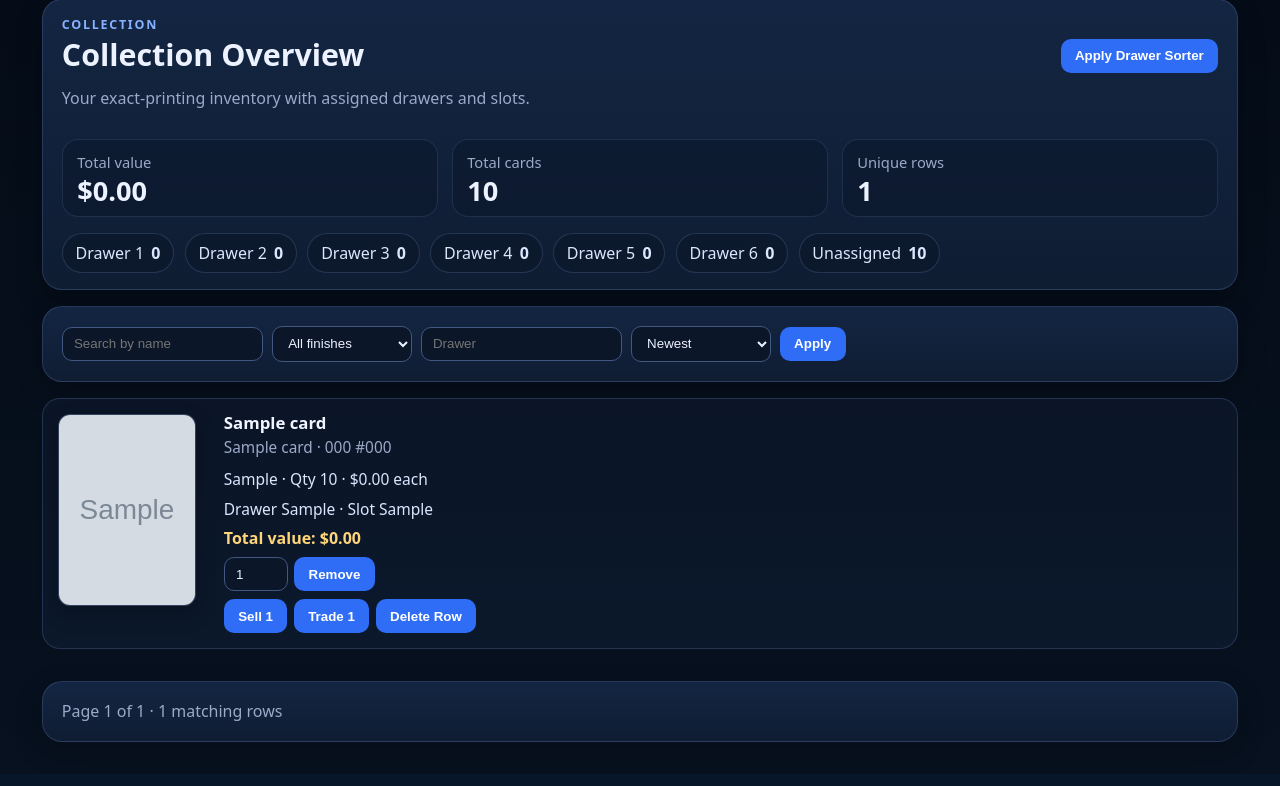
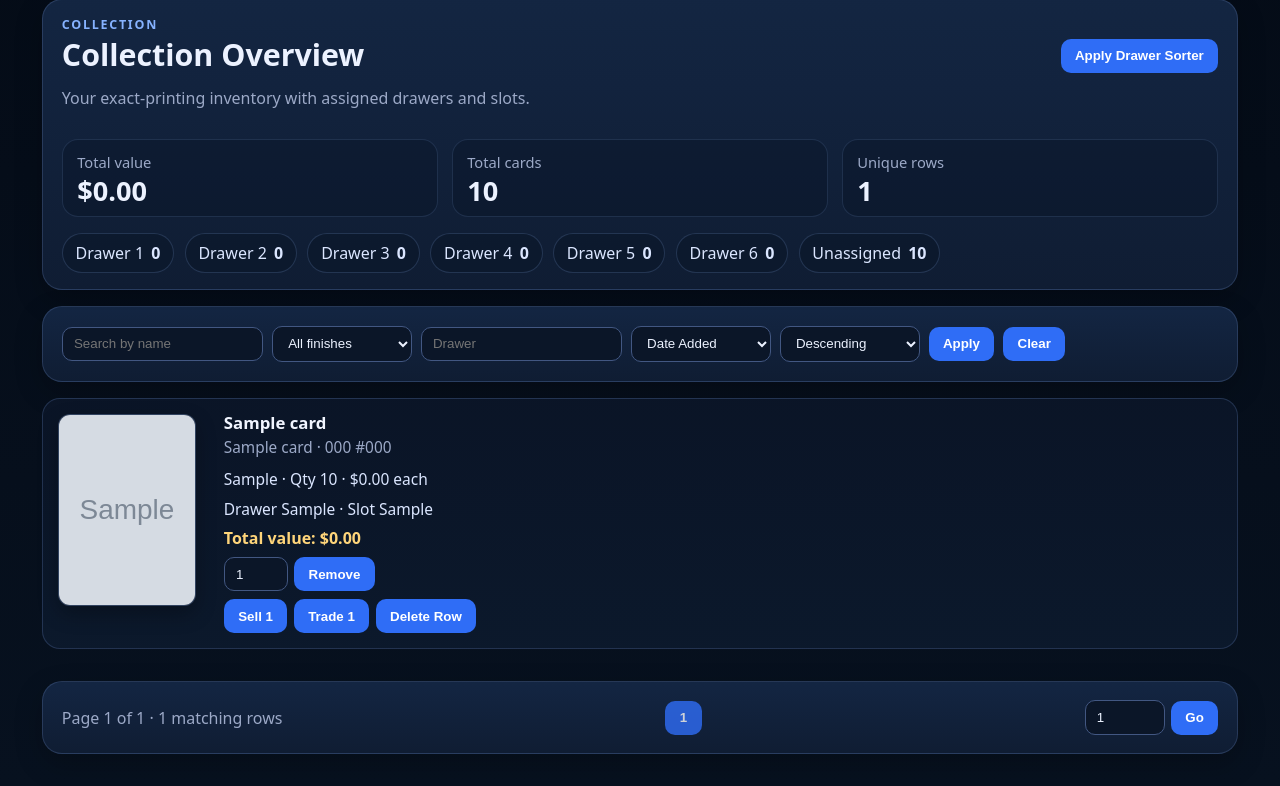
Before and after one commit to jasonvandeventer/mana-archive, a FastAPI app: page /collection in a window 1280 px wide. Shown: the part 136-922 px from the top of the page. Run offline with FastAPI, Linux system fonts and the light colour scheme; tables that the repository leaves empty hold one stand-in row (values such as "Sample post"); grey boxes marked "Sample" are stand-in pictures; parts of the project's set-up code (start-up, migrations or seed data) failed here and were passed over.

Commit message:
2.0.13: Updated collection search dropdown and sorting by card price

```diff
--- a/app/inventory_service.py
+++ b/app/inventory_service.py
@@ -230,11 +230,13 @@ def list_inventory_rows(
     finish: str = "",
     drawer: str = "",
     sort: str = "newest",
+    direction: str = "desc",
     page: int = 1,
     per_page: int = 50,
 ) -> tuple[list[InventoryRow], int]:
     page = max(page, 1)
     per_page = max(1, min(per_page, 100))
+    reverse = direction == "desc"
 
     base_query = session.query(InventoryRow).options(joinedload(InventoryRow.card)).join(Card)
 
@@ -252,40 +254,44 @@ def list_inventory_rows(
     # SQL-sortable cases
     if sort == "name":
         query = base_query.order_by(
-            Card.name.asc(),
-            Card.set_code.asc(),
-            Card.collector_number.asc(),
-            InventoryRow.id.asc(),
+            Card.name.desc() if reverse else Card.name.asc(),
+            Card.set_code.desc() if reverse else Card.set_code.asc(),
+            Card.collector_number.desc() if reverse else Card.collector_number.asc(),
+            InventoryRow.id.desc() if reverse else InventoryRow.id.asc(),
         )
         rows = query.offset((page - 1) * per_page).limit(per_page).all()
 
     elif sort == "set":
         query = base_query.order_by(
-            Card.set_code.asc(),
-            Card.collector_number.asc(),
-            Card.name.asc(),
-            InventoryRow.id.asc(),
+            Card.set_code.desc() if reverse else Card.set_code.asc(),
+            Card.collector_number.desc() if reverse else Card.collector_number.asc(),
+            Card.name.desc() if reverse else Card.name.asc(),
+            InventoryRow.id.desc() if reverse else InventoryRow.id.asc(),
         )
         rows = query.offset((page - 1) * per_page).limit(per_page).all()
 
     elif sort == "placement":
-        # Still Python-side because of assign_drawer/drawer_sort_key
         rows = base_query.all()
-        rows.sort(key=lambda r: (assign_drawer(r.card, r.finish), drawer_sort_key(r)))
+        rows.sort(
+            key=lambda r: (assign_drawer(r.card, r.finish), drawer_sort_key(r)),
+            reverse=reverse,
+        )
         start = (page - 1) * per_page
         end = start + per_page
         rows = rows[start:end]
 
     elif sort == "value":
-        # Still Python-side because effective_price() is Python logic
         rows = base_query.all()
-        rows.sort(key=lambda r: effective_price(r.card, r.finish) * r.quantity, reverse=True)
+        rows.sort(
+            key=lambda r: effective_price(r.card, r.finish),
+            reverse=reverse,
+        )
         start = (page - 1) * per_page
         end = start + per_page
         rows = rows[start:end]
 
     else:
-        query = base_query.order_by(InventoryRow.id.desc())
+        query = base_query.order_by(InventoryRow.id.desc() if reverse else InventoryRow.id.asc())
         rows = query.offset((page - 1) * per_page).limit(per_page).all()
 
     return rows, total_count
--- a/app/main.py
+++ b/app/main.py
@@ -342,6 +342,7 @@ def collection_page(
     finish: str = "",
     drawer: str = "",
     sort: str = "newest",
+    direction: str = "desc",
     page: int = 1,
 ):
     session = get_session()
@@ -354,6 +355,7 @@ def collection_page(
             finish=finish,
             drawer=drawer,
             sort=sort,
+            direction=direction,
             page=page,
             per_page=per_page,
         )
@@ -405,6 +407,7 @@ def collection_page(
             "finish_filter": finish,
             "drawer_filter": drawer,
             "sort": sort,
+            "direction": direction,
             "page": page,
             "per_page": per_page,
             "total_count": total_count,
--- a/app/templates/collection.html
+++ b/app/templates/collection.html
@@ -52,12 +52,20 @@
              placeholder="Drawer"
              value="{{ drawer_filter }}">
       <select name="sort">
-        <option value="newest" {% if sort == 'newest' %}selected{% endif %}>Newest</option>
+        <option value="newest" {% if sort == 'newest' %}selected{% endif %}>Date Added</option>
         <option value="name" {% if sort == 'name' %}selected{% endif %}>Name</option>
         <option value="set" {% if sort == 'set' %}selected{% endif %}>Set</option>
-        <option value="value" {% if sort == 'value' %}selected{% endif %}>Value</option>
+        <option value="value" {% if sort == 'value' %}selected{% endif %}>Price (Each)</option>
+        <option value="placement" {% if sort == 'placement' %}selected{% endif %}>Placement</option>
+      </select>
+      <select name="direction">
+        <option value="asc" {% if direction == 'asc' %}selected{% endif %}>Ascending</option>
+        <option value="desc" {% if direction == 'desc' %}selected{% endif %}>Descending</option>
       </select>
       <button type="submit">Apply</button>
+      <a href="/collection">
+        <button type="button">Clear</button>
+      </a>
     </form>
   </section>
   {% if items %}
@@ -137,20 +145,59 @@
       </div>
     </section>
     <section class="panel controls-panel" style="margin-top: 1rem;">
-      <div class="hero-row" style="align-items: center;">
+      <div class="hero-row"
+           style="align-items: center;
+                  justify-content: space-between;
+                  gap: 1rem;
+                  flex-wrap: wrap">
         <div class="muted">Page {{ page }} of {{ total_pages }} · {{ total_count }} matching rows</div>
-        <div style="display: flex; gap: 0.5rem; flex-wrap: wrap;">
+        <div style="display: flex;
+                    gap: 0.5rem;
+                    flex-wrap: wrap;
+                    align-items: center">
           {% if page > 1 %}
-            <a href="/collection?search={{ search }}&finish={{ finish_filter }}&drawer={{ drawer_filter }}&sort={{ sort }}&page={{ page - 1 }}">
+            <a href="/collection?search={{ search }}&finish={{ finish_filter }}&drawer={{ drawer_filter }}&sort={{ sort }}&direction={{ direction }}&page={{ page - 1 }}">
               <button type="button">Previous</button>
             </a>
           {% endif %}
+          {% for p in range(1, total_pages + 1) %}
+            {% if p == 1 or p == total_pages or (p >= page - 2 and p <= page + 2) %}
+              <a href="/collection?search={{ search }}&finish={{ finish_filter }}&drawer={{ drawer_filter }}&sort={{ sort }}&direction={{ direction }}&page={{ p }}">
+                <button type="button"
+                        {% if p == page %}style="font-weight: bold; opacity: 0.8;"{% endif %}>{{ p }}</button>
+              </a>
+            {% elif p == 2 and page > 4 %}
+              <span class="muted">…</span>
+            {% elif p == total_pages - 1 and page < total_pages - 3 %}
+              <span class="muted">…</span>
+            {% endif %}
+          {% endfor %}
           {% if page < total_pages %}
-            <a href="/collection?search={{ search }}&finish={{ finish_filter }}&drawer={{ drawer_filter }}&sort={{ sort }}&page={{ page + 1 }}">
+            <a href="/collection?search={{ search }}&finish={{ finish_filter }}&drawer={{ drawer_filter }}&sort={{ sort }}&direction={{ direction }}&page={{ page + 1 }}">
               <button type="button">Next</button>
             </a>
           {% endif %}
         </div>
+        <form method="get"
+              action="/collection"
+              class="inline-form"
+              style="gap: 0.4rem;
+                     align-items: center">
+          <input type="hidden" name="search" value="{{ search }}">
+          <input type="hidden" name="finish" value="{{ finish_filter }}">
+          <input type="hidden" name="drawer" value="{{ drawer_filter }}">
+          <input type="hidden" name="sort" value="{{ sort }}">
+          <input type="hidden" name="direction" value="{{ direction }}">
+          <input type="number"
+                 name="page"
+                 min="1"
+                 max="{{ total_pages }}"
+                 value="{{ page }}"
+                 style="width: 80px">
+          <button type="submit">Go</button>
+        </form>
+      </div>
+    </section>
   {% else %}
     <section class="panel">
       <p>No inventory rows yet.</p>
```
Lines whose indentation alone changed are shown as unchanged.
